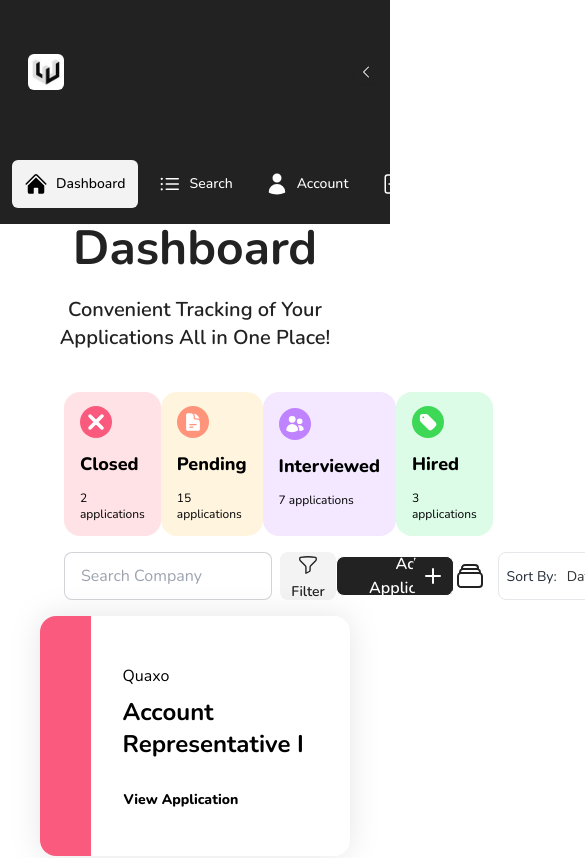
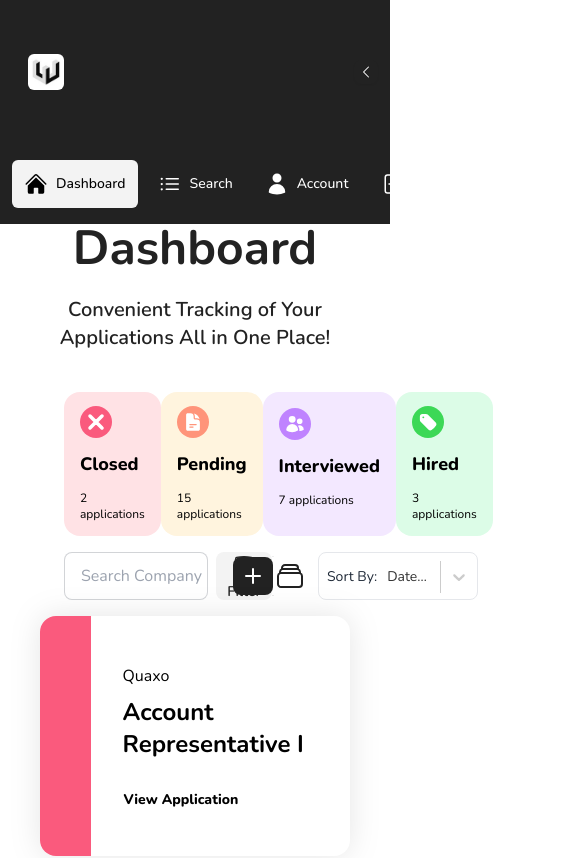
Before and after one commit to zachkfan/pathtoswe, a Next.js app: page /dashboard in a window 390 px wide. Shown: the top 858 px of the page, 585 px wide, since content can reach past the window. Built offline with nearby package versions, Linux system fonts and the light colour scheme; a web font is replaced by a local one.

Commit message:
made more components responsive.

```diff
--- a/src/app/ui/dashboard/dashboard_card.tsx
+++ b/src/app/ui/dashboard/dashboard_card.tsx
@@ -33,7 +33,7 @@ export default function DashboardCard({
   };
   return (
     <div
-      className="card card-side bg-white lg:w-[45%] min-h-fit xl:h-52 text-black drop-shadow-around m-4"
+      className="card card-side bg-white w-96 lg:w-[45%] min-h-fit xl:h-52 text-black drop-shadow-around m-4"
       key={item_id}
     >
       <figure>
--- a/src/app/ui/dashboard/search_bar_and_table.tsx
+++ b/src/app/ui/dashboard/search_bar_and_table.tsx
@@ -54,13 +54,13 @@ const SearchBarAndTable = () => {
       <div className="flex flex-row items-center w-full justify-between px-10">
         <SearchBar setSearch={setSearch} isDashboard={true} />
         <ButtonModal
-          btnClassName="rounded-lg relative w-52 h-10 cursor-pointer flex items-center border border-white bg-black-gray group hover:bg-black-gray active:bg-black-gray active:border-green-500"
+          btnClassName="rounded-lg relative w-10 xl:w-52 h-10 cursor-pointer flex items-center border border-white bg-black-gray group hover:bg-black-gray active:bg-black-gray active:border-green-500"
           closeBtnClassName="btn btn-sm bg-black border-none text-black font-bold hover:bg-black/80 h-10 px-4 w-40 text-white"
           closeBtnContent={"Add Application"}
           end={true}
           btnContent={
             <>
-              <span className="text-white font-semibold ml-8 transform group-hover:translate-x-32 transition-all duration-300">
+              <span className="text-white font-semibold ml-8 transform group-hover:translate-x-32 transition-all duration-300 xl:flex hidden">
                 Add Application
               </span>
               <span className="absolute right-0 h-full w-10 rounded-lg bg-black-gray flex items-center justify-center transform group-hover:translate-x-0 group-hover:w-full transition-all duration-300">
--- a/src/app/ui/search_bar.tsx
+++ b/src/app/ui/search_bar.tsx
@@ -14,7 +14,7 @@ const SearchBar = ({ setSearch, isDashboard }: Props) => {
       <div className={clsx("flex", { "pb-5": !isDashboard })}>
         <label
           className={clsx(
-            "input input-bordered flex items-center gap-2 w-52 xl:w-80",
+            "input input-bordered flex items-center gap-2 w-36 lg:w-52 xl:w-80",
             isDashboard ? "bg-white" : "bg-black-gray"
           )}
         >
```
